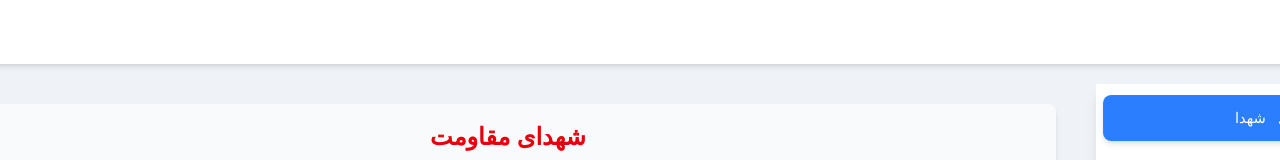
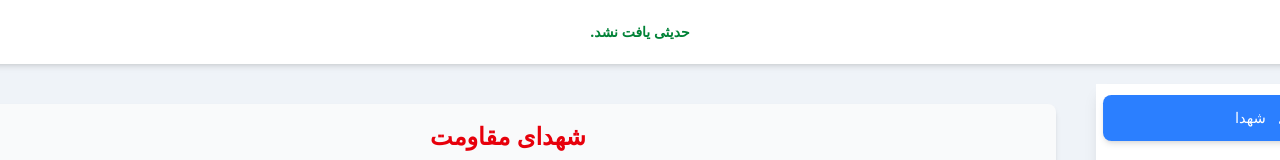
Before and after one commit to tabemanesh/Palestine_Front_React, a React (Vite) app: page / in a window 1280 px wide. Shown: the top 160 px of the page. Built offline with nearby package versions, Linux system fonts and the light colour scheme; no server answers; what jalaliday would draw is missing.

Commit message:
Add Hadith

```diff
--- a/src/components/global/header.tsx
+++ b/src/components/global/header.tsx
@@ -1,15 +1,36 @@
+import { useEffect, useState } from "react";
 import { useDispatch } from "react-redux";
 import { toggleSidebar } from "../../reducers/uiSlider";
 import type { AppDispatch } from "../../store/strore";
 import { FaBars, FaSignOutAlt } from "react-icons/fa";
+import { getDailyHadith, type HadithResult } from "../../services/documentService";
 
 export default function Header() {
     const dispatch = useDispatch<AppDispatch>();
+    const [hadith, setHadith] = useState<HadithResult | null>(null);
+    const [loading, setLoading] = useState<boolean>(true);
+
+    useEffect(() => {
+        const fetchHadith = async () => {
+            try {
+                const response = await getDailyHadith();
+                if (response.ok) {
+                    setHadith(response.result);
+                }
+            } catch (err) {
+                console.error("Error fetching hadith:", err);
+            } finally {
+                setLoading(false);
+            }
+        };
+
+        fetchHadith();
+    }, []);
+
     return (
-        <header className="w-full  bg-white shadow-md flex items-center justify-between px-10 h-16">
+        <header className="w-full bg-white shadow-md flex flex-col md:flex-row justify-between px-10 py-4 md:py-0 h-auto md:h-16">
 
-
-            <div className="flex items-center gap-4">
+            <div className="flex items-center gap-4 mb-2 md:mb-0">
                 <button
                     onClick={() => dispatch(toggleSidebar())}
                     className="p-2 rounded hover:bg-gray-100 transition"
@@ -18,8 +39,21 @@ export default function Header() {
                 </button>
             </div>
 
+            <div className="flex-1 flex justify-center items-center">
+                {loading ? (
+                    <p className="text-green-700 font-semibold text-sm">در حال بارگذاری حدیث...</p>
+                ) : hadith ? (
+                    <p className="text-green-700 font-semibold text-sm text-center">
+                        "{hadith.text}" — <strong>{hadith.person}</strong> (
+                        <span className="text-green-300">{hadith.source}</span>)
+                    </p>
+                ) : (
+                    <p className="text-green-700 font-semibold text-sm">حدیثی یافت نشد.</p>
+                )}
+            </div>
 
-            <div className="flex items-center gap-2">
+
+            <div className="flex items-center gap-2 mt-2 md:mt-0">
                 <button className="p-2 rounded hover:bg-gray-100 transition">
                     <FaSignOutAlt className="text-gray-700" />
                 </button>
--- a/src/routes/routs.tsx
+++ b/src/routes/routs.tsx
@@ -8,7 +8,7 @@ const router = createBrowserRouter([
   {
     path: "/about",
     element: <div>About</div>,
-  },
+  }
 ]);
 
 export default function Routes() {
--- a/src/services/documentService.ts
+++ b/src/services/documentService.ts
@@ -22,3 +22,30 @@ export const uploadFile = async ( file: File): Promise<string> => {
 
   return response.data;
 };
+
+
+export const getDailyHadith = async (): Promise<Hadith> => {
+  try {
+    const response = await apiClient.get<Hadith>("General/daily-hadith", {
+      headers: {
+        "Cache-Control": "no-cache", // برای جلوگیری از 304
+      },
+    });
+    return response.data;
+  } catch (error) {
+    console.error("Error fetching hadith:", error);
+    throw error;
+  }
+};
+
+
+export interface HadithResult {
+  person: string;
+  text: string;
+  source: string;
+}
+
+export interface Hadith {
+  ok: boolean;
+  result: HadithResult;
+}
```
